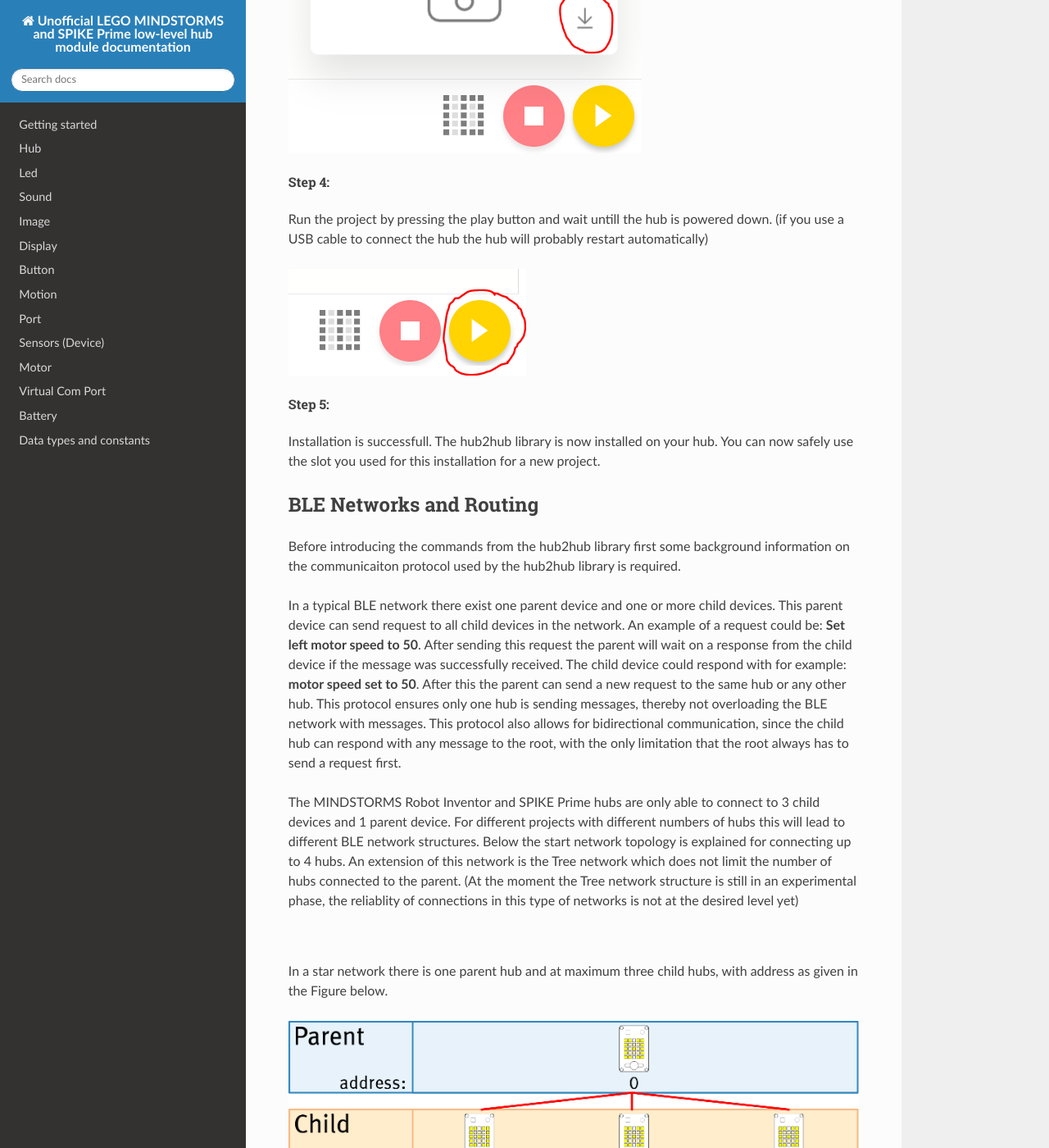
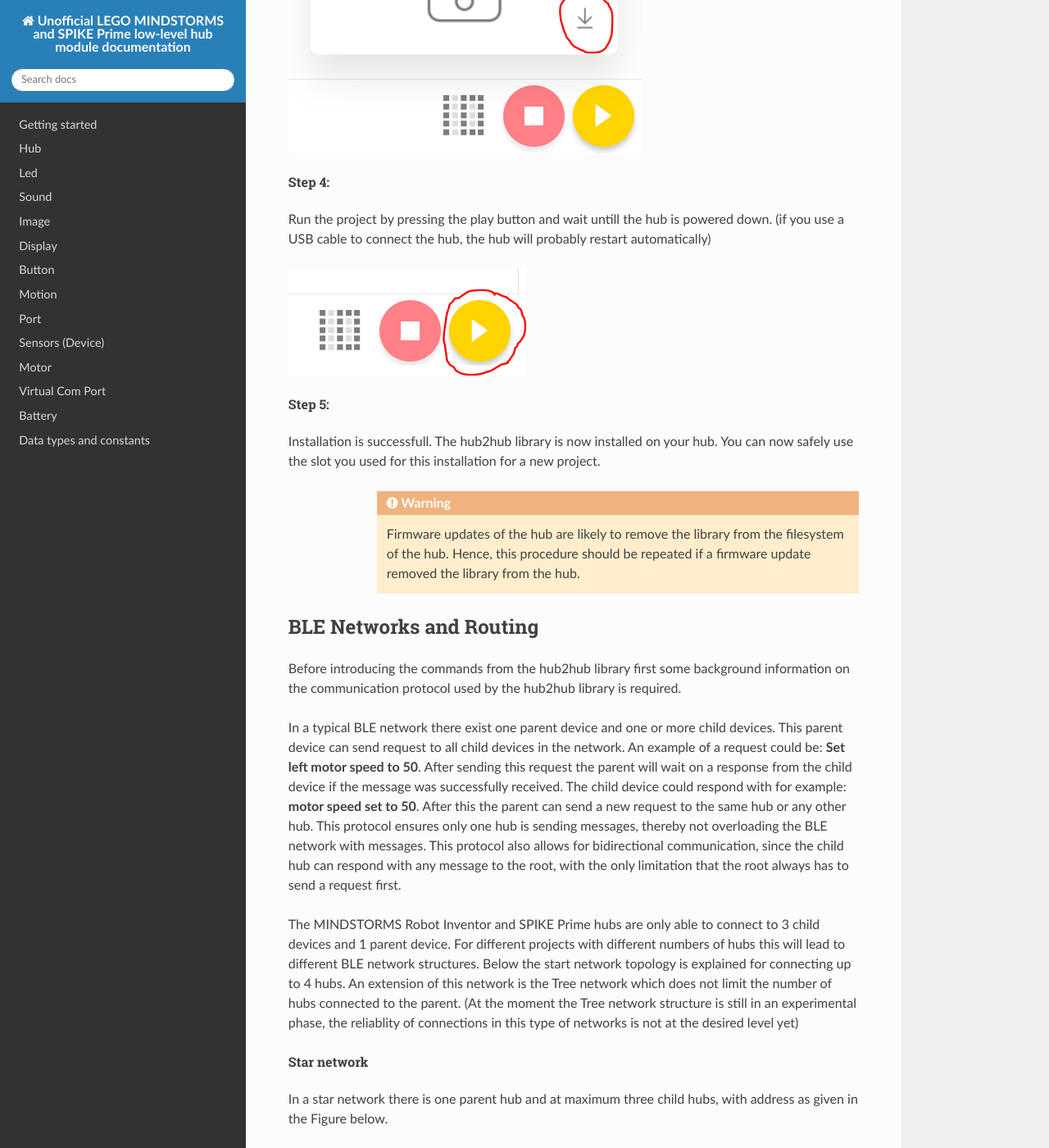
Before and after one commit to NStrijbosch/hub-module-notes, an MkDocs documentation site: the page built from docs/hub2hub.md, in a window 1280 px wide and 1400 px high, scrolled down 994 px. Shown: the whole window at 82% size. Built offline with MkDocs 1.6.1, drawn with Linux system fonts in a browser that asks for light colours; nearby versions of some CDN libraries; some of the changed text lies outside the part shown.

Commit message:
Update hub2hub.md

```diff
--- a/docs/hub2hub.md
+++ b/docs/hub2hub.md
@@ -23,7 +23,7 @@
 
 ### Step 4:
 
-Run the project by pressing the play button and wait untill the hub is powered down. (if you use a USB cable to connect the hub the hub will probably restart automatically)
+Run the project by pressing the play button and wait untill the hub is powered down. (if you use a USB cable to connect the hub, the hub will probably restart automatically)
 
 ![play](../figures/run.PNG)
 
@@ -31,40 +31,44 @@
 
 Installation is successfull. The hub2hub library is now installed on your hub. You can now safely use the slot you used for this installation for a new project.
 
+!!! warning
+    Firmware updates of the hub are likely to remove the library from the filesystem of the hub. Hence, this procedure should be repeated if a firmware update removed the library from the hub.
+
 # BLE Networks and Routing
 
-Before introducing the commands from the hub2hub library first some background information on the communicaiton protocol used by the hub2hub library is required.
+Before introducing the commands from the hub2hub library first some background information on the communication protocol used by the hub2hub library is required.
 
 In a typical BLE network there exist one parent device and one or more child devices. This parent device can send request to all child devices in the network. An example of a request could be: __Set left motor speed to 50__. After sending this request the parent will wait on a response from the child device if the message was successfully received. The child device could respond with for example: __motor speed set to 50__. After this the parent can send a new request to the same hub or any other hub. This protocol ensures only one hub is sending messages, thereby not overloading the BLE network with messages. This protocol also allows for bidirectional communication, since the child hub can respond with any message to the root, with the only limitation that the root always has to send a request first.
 
 The MINDSTORMS Robot Inventor and SPIKE Prime hubs are only able to connect to 3 child devices and 1 parent device. For different projects with different numbers of hubs this will lead to different BLE network structures. Below the start network topology is explained for connecting up to 4 hubs. An extension of this network is the Tree network which does not limit the number of hubs connected to the parent. (At the moment the Tree network structure is still in an experimental phase, the reliablity of connections in this type of networks is not at the desired level yet)
 
-## Star network
+### Star network
 
 In a star network there is one parent hub and at maximum three child hubs, with address as given in the Figure below.
 
 ![Star Network](../figures/star_network.png)
 
-## Tree network
+### Tree network
 
 The tree network is an extension of the star network. In this network structure the child hubs can act as both a child and as a parent hub to three other child hubs. See the figures below for example networks.
 
+__Example of a tree network with one intermediate level:__
+
 ![Tree Network](../figures/tree_network_01.png)
 
-__Example of a tree network with one intermediate level__
+__Example of a tree network with two intermediate levels:__
 
 ![Tree Network](../figures/tree_network_02.png)
-
-__Example of a tree network with two intermediate levels__
 
 This network can be viewed as a family tree, where the oldest grandfather (root parent) can send requests to his complete offspring. Requests to a child not directly connected to the root parent will be routed to the child, via the parents in the intermediate levels. Similarly, the response off the child is routed via the same path.
 
 In a tree network different levels can be distinguished
 
-* Level 0: one root parent, this is the parent that can send request to all other child hubs.
-* Level 1, ..., N-1 intermediate levels: the hubs are both a child and a parent or only a child
-* Level N: The highest level where the hubs are only a child
-
+<ul class='index_list'>
+ <li>Level 0: one root parent, this is the parent that can send request to all other child hubs. </li>
+<li>Level 1, ..., N-1 intermediate levels: the hubs are both a child and a parent or only a child</li>
+<li>Level N: The highest level where the hubs are only a child</li>
+</ul>
 The addresses of the hubs follow the following rules:
 
 * Level 0: 000.., the number of zeros is the number of layers except the root layer
```
